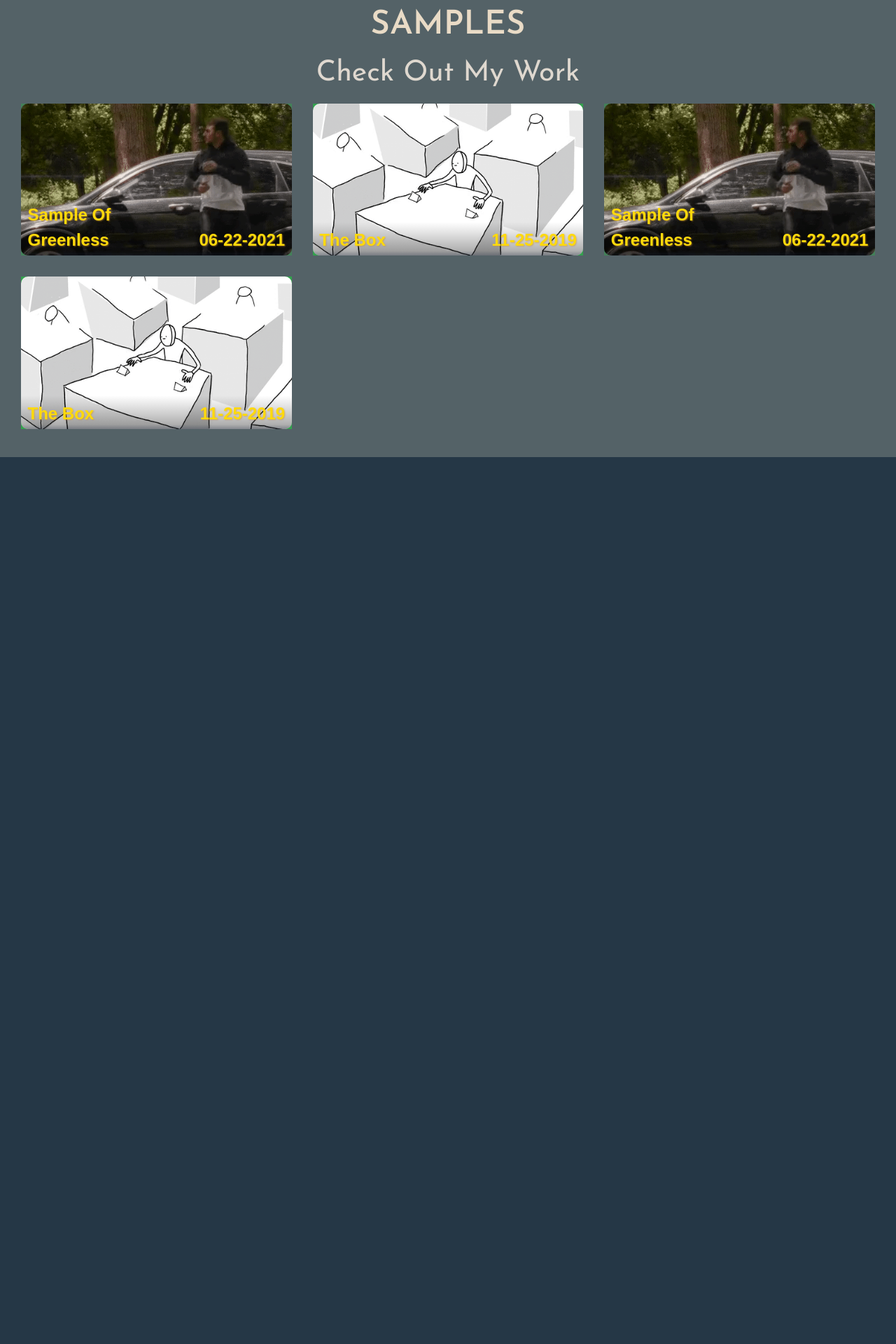
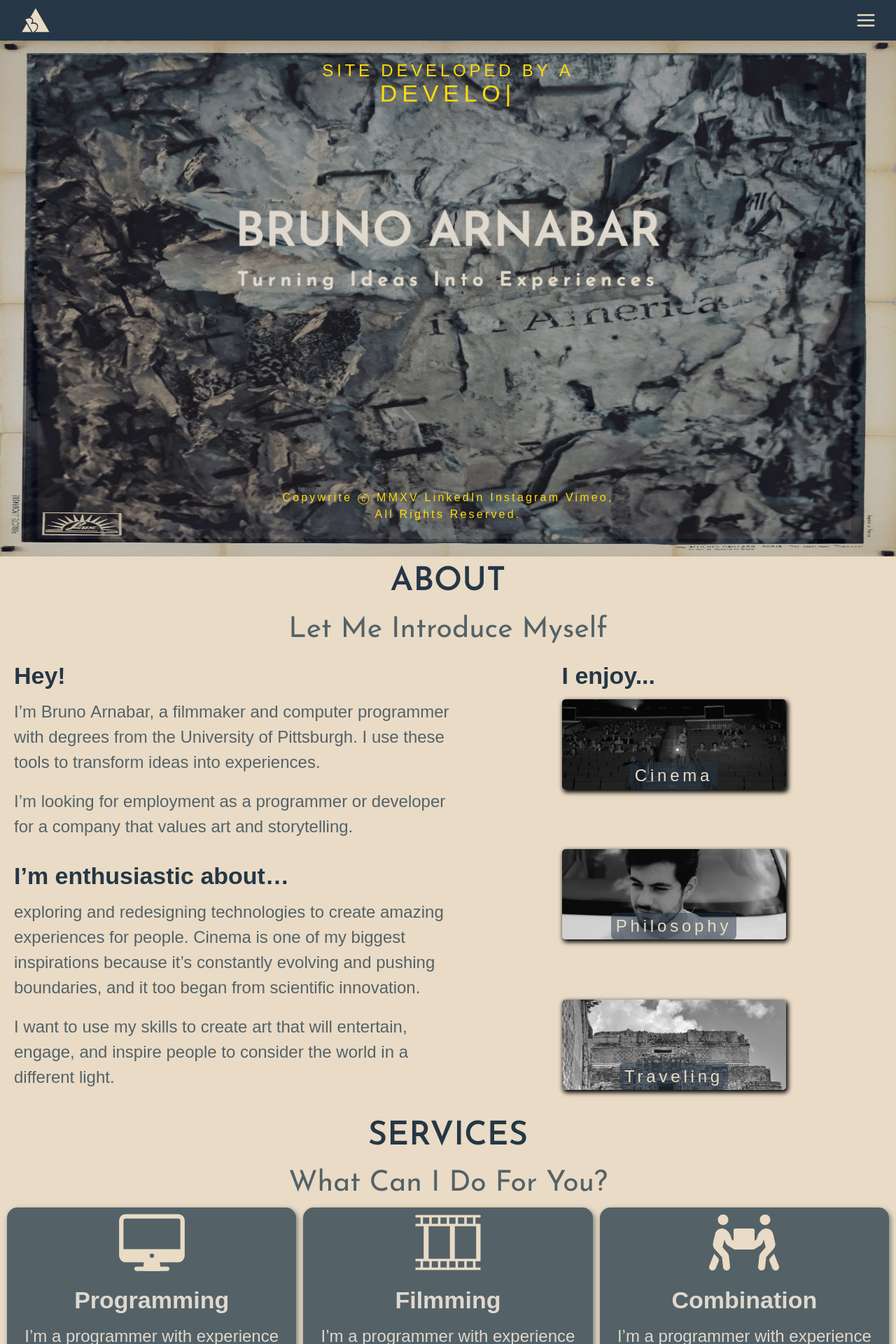
Before and after one commit to brunoarnabar/film-portfolio-deployment, a React (Create React App) app: page / in a window 1280 px wide. Shown: the top 1920 px of the page at 70% size. Before the commit the page ends 800 px from the top, so only its background shows below. Built offline with nearby package versions, Linux system fonts and the light colour scheme; a web font is replaced by a local one.

Commit message:
Fixing Issues

```diff
--- a/src/App.jsx
+++ b/src/App.jsx
@@ -1,13 +1,13 @@
 import "./App.scss";
-// import Nav from "./Components/Nav/Nav";
-// import Landing from "./Components/Landing/Landing";
-// import About from "./Components/About/About";
-// import Service from "./Components/Service/Service";
-// import Contact from "./Components/Contact/Contact";
+import Nav from "./Components/Nav/Nav";
+import Landing from "./Components/Landing/Landing";
+import About from "./Components/About/About";
+import Service from "./Components/Service/Service";
+import Contact from "./Components/Contact/Contact";
 import Sample from "./Components/Sample/Sample";
 // import Skill from "./Components/Skill/Skill";
 // import Philosophy from './Components/Philosophy/Philosophy'
-// import Footer from "./Components/Footer/Footer";
+import Footer from "./Components/Footer/Footer";
 
 import React from "react";
 
@@ -15,15 +15,15 @@ export default function App() {
   return (
 
     <div className="App">
-      {/* <Nav />
+      <Nav />
       <Landing />
       <About />
-      <Service /> */}
+      <Service />
       {/* <Skill /> */}
       <Sample />
       {/* <Philosophy /> */}
-      {/* <Contact /> */}
-      {/* <Footer /> */}
+      <Contact />
+      <Footer />
     </div>
   );
 }
--- a/src/Components/Sample/Sample.jsx
+++ b/src/Components/Sample/Sample.jsx
@@ -42,10 +42,6 @@ export default function Samples() {
           {/* Boom */}
         </div>
         <div className="SamplePreview fs-heading">
-          <Preview {...GreenlessInfo} />
-          {/* Boom */}
-        </div>
-        <div className="SamplePreview fs-heading">
           <Preview {...TheBoxInfo} />
           {/* Boom */}
         </div>
```
